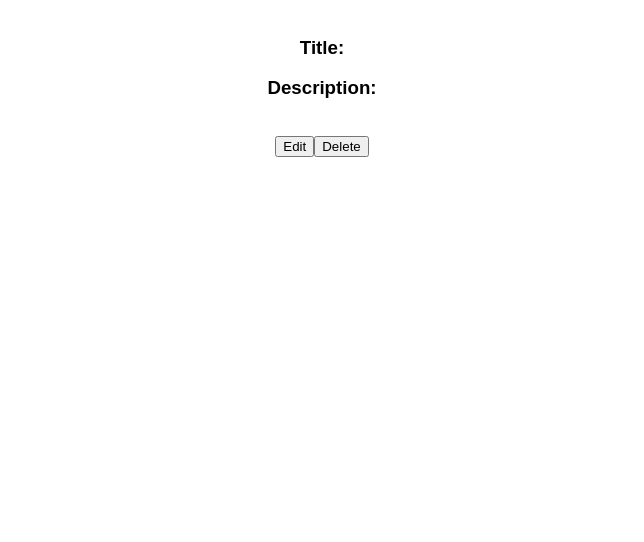
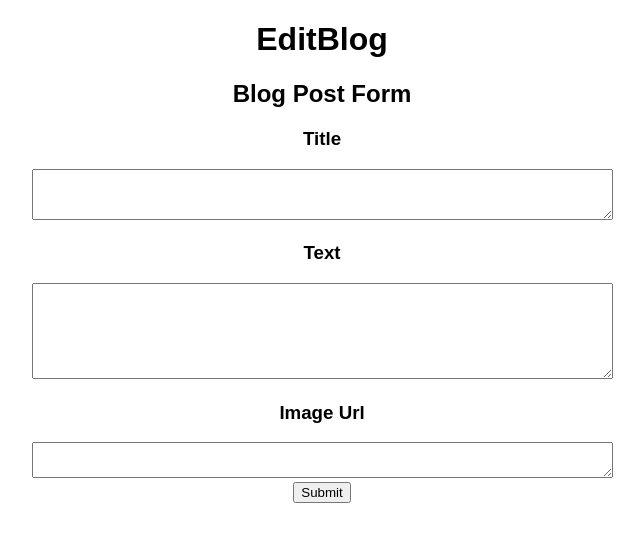
Before and after one commit to janell-anderson/blogception, a React (Create React App) app in the folder client/: page /api/blogs/1/edit in a window 1280 px wide. Shown: the top 542 px of the page, without its empty margins (318-962 px from the left). Built offline with nearby package versions, Linux system fonts and the light colour scheme; no server answers.

Commit message:
finally see the edit form to edit an :id

```diff
--- a/client/src/App.js
+++ b/client/src/App.js
@@ -170,27 +170,8 @@ export default class App extends Component {
     return(
       <div className="App">
         <Switch>
-          <Route exact path='/' component={(props) => (
-            <Home
-              {...props}
-              name={this.state.currentUser}
-              blogs={this.state.blogs}
-            /> )} />
 
-          <Route exact path='/api/blogs' component={(props) => (
-            <Blogs
-              {...props}
-              blogs={this.state.blogs}
-            /> )} />
-
-          <Route path='/api/blogs/:id' component={(props) => (
-            <Blog
-              {...props}
-              blog={this.findBlog(props.match.params.id)}
-              del={() => this.handleDelete(props.match.params.id)}
-            /> )} />
-
-          <Route exact path='/api/blogs/new'
+         <Route exact path='/api/blogs/new'
           component={() => (
             <CreateBlog
               onSubmit={this.createBlog.bind(this)}
@@ -201,6 +182,19 @@ export default class App extends Component {
               {...props}
               blog={this.findBlog(props.match.params.id)}
               onSubmit={this.updateBlog.bind(this)}
+            /> )} />
+
+          <Route path='/api/blogs/:id' component={(props) => (
+            <Blog
+              {...props}
+              blog={this.findBlog(props.match.params.id)}
+              del={() => this.handleDelete(props.match.params.id)}
+            /> )} />
+
+          <Route exact path='/api/blogs' component={(props) => (
+            <Blogs
+              {...props}
+              blogs={this.state.blogs}
             /> )} />
 
           <Route exact path='/api/auth/login' component={(props) => (
@@ -214,6 +208,14 @@ export default class App extends Component {
               {...props}
                 handleRegister={this.handleRegister}
             /> )} />
+
+          <Route exact path='/' component={(props) => (
+            <Home
+              {...props}
+              name={this.state.currentUser}
+              blogs={this.state.blogs}
+            /> )} />
+
         </Switch>
       </div>
     );
--- a/client/src/components/Blog.js
+++ b/client/src/components/Blog.js
@@ -17,17 +17,17 @@ export default class Blog extends Component {
   // a componentDidMount for likes and Reblog will be here
 
   render() {
-    const { title, text, id, img_url } = this.state.blog;
+    const { title, text, img_url, id } = this.state.blog;
 
     return(
       <div className="">
         <img src={img_url} className=''/>
 
         <h3>Title:</h3>
-        <p className="text-event">{title}</p>
+        <p className="">{title}</p>
 
         <h3>Description:</h3>
-        <p className="text-event">{text}</p>
+        <p className="">{text}</p>
 
         <br />
         <Link to={`/api/blogs/${id}/edit`}>
--- a/client/src/components/EditBlog.js
+++ b/client/src/components/EditBlog.js
@@ -1,14 +1,16 @@
 import React, { Component } from 'react';
 import BlogForm from './BlogForm';
-// EventForm.js holds the blog form.
+// BlogForm.js holds the blog form.
 
 export default class EditBlog extends Component {
   render() {
     return(
       <div>
-        <h1>Edit Blog # {this.props.blog.id}</h1>
+        <h1>EditBlog</h1>
         <BlogForm
-
+          blog={this.props.blog}
+          id='edit'
+          func={this.props.onSubmit}
         />
       </div>
     )
```
